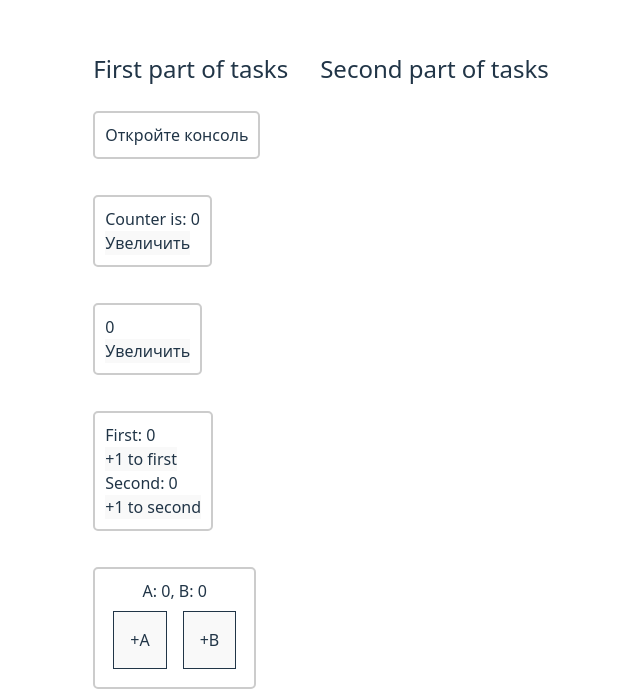
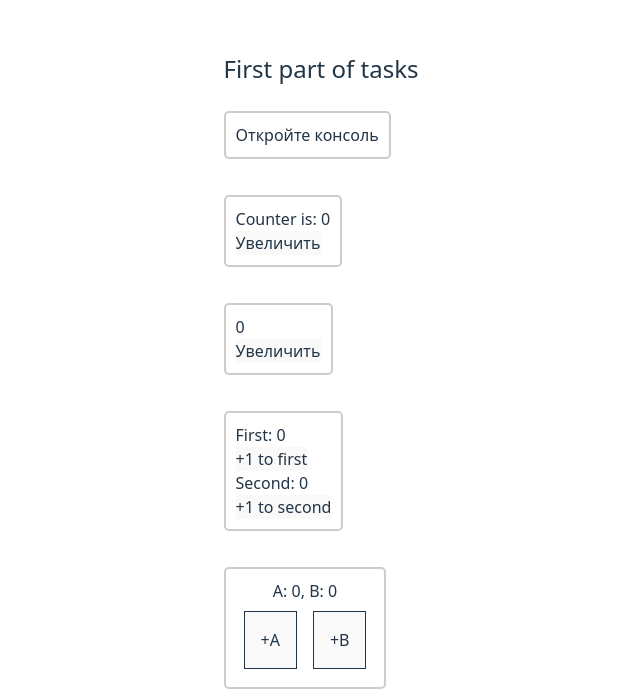
Before and after one commit to milenskirinat/useEffectTasks, a React (Vite) app: page / in a window 1280 px wide. Shown: the part 147-846 px from the top of the page, without its empty margins (319-959 px from the left). Built offline with nearby package versions, Linux system fonts and the light colour scheme.

Commit message:
updated app.tsx file

```diff
--- a/src/App.tsx
+++ b/src/App.tsx
@@ -19,11 +19,6 @@ function App() {
           <DoubleWatcher />
           <SumTitle />
         </div>
-        <div className="flex flex-col gap-4 items-start">
-          <h2 className="self-start sticky top-0 text-2xl">
-            Second part of tasks
-          </h2>
-        </div>
       </div>
     </>
   );
```
